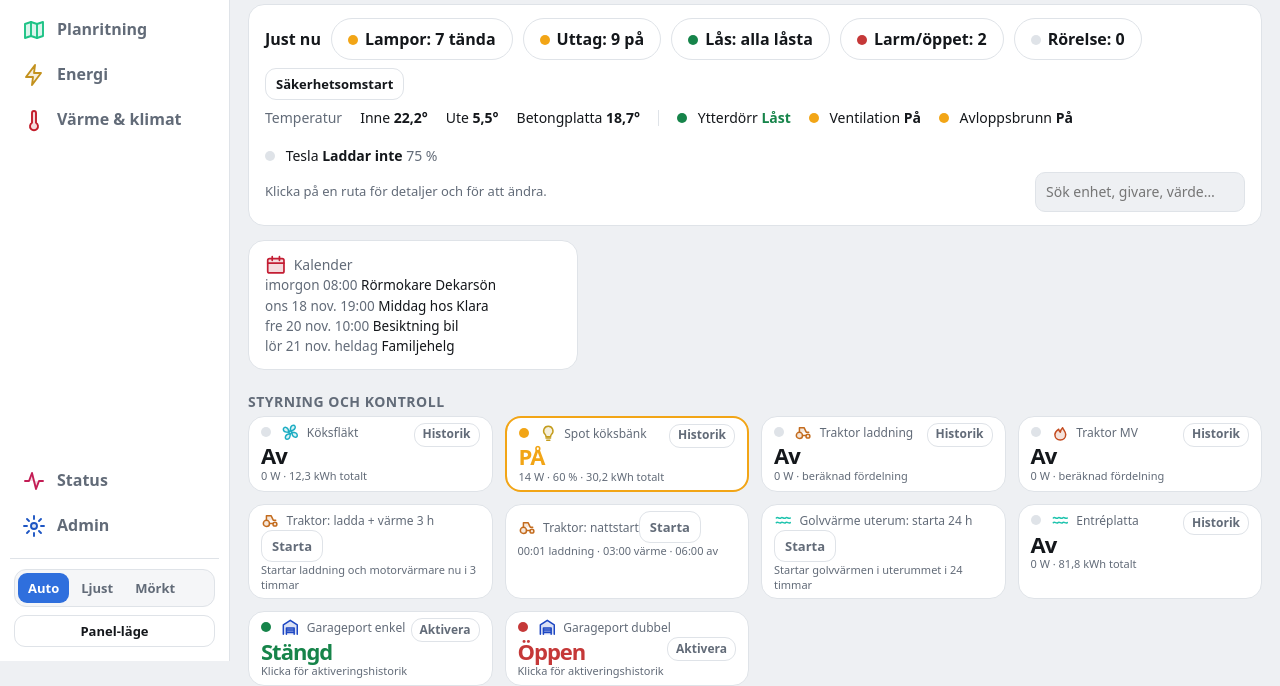
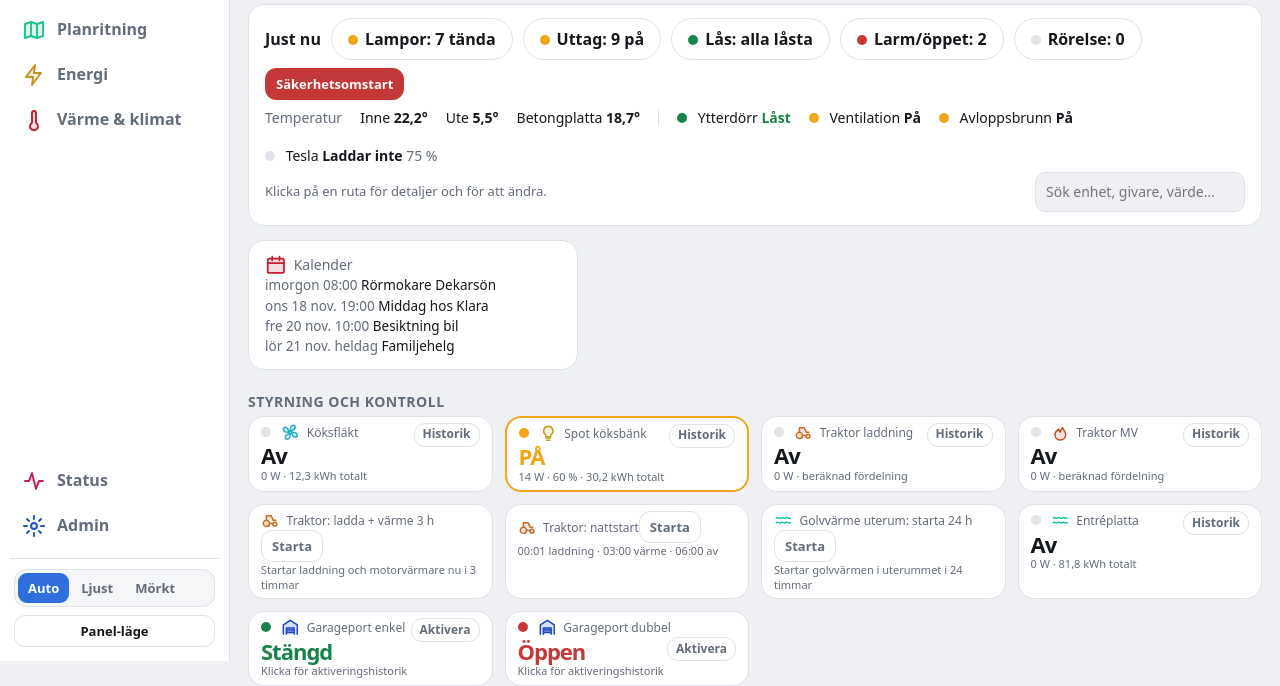
Before and after one commit to matthiasmodig/dekarson, a plain HTML site: page index.html in a window 1280 px wide. Shown: the part 139-825 px from the top of the page. Drawn offline with Linux system fonts and the light colour scheme.

Commit message:
Säkerhetsomstart-knappen röd
Co-Authored-By: Claude Sonnet 5.5 <noreply@anthropic.com>
Claude-Session: https://claude.ai/code/session_01Jw39BSqGiGDwKxaAz34Zai

```diff
--- a/index.html
+++ b/index.html
@@ -897,7 +897,7 @@ function safeRestartBtn(){
   const ID="5ffe013f-1f77-41cf-b40e-9c7d2dc32707",f=state.flows.find(x=>x.id===ID)||state.flows.find(x=>/starta upp efter strömavbrott/i.test(x.name));
   if(!f&&!isDemo())return "";const fid=f?f.id:ID;
   const cf="Starta efter strömavbrott? Flödet sätter VP - 1, VVB - 1, Avloppspump och Ventilation PÅ, Entré värme AV (och Frysvakt PÅ om det är 10 °C eller kallare ute), startar flödet Shelly – automatisk återanslutning och skickar en statusrapport till din telefon.";
-  return `<button class="btn sm" data-act="flow" data-id="${esc(fid)}" data-confirm="${esc(cf)}" title="Startar flödet Starta upp efter strömavbrott">${state.flash[fid]?"Skickat ✓":"Säkerhetsomstart"}</button>`;
+  return `<button class="btn sm" data-act="flow" data-id="${esc(fid)}" data-confirm="${esc(cf)}" style="background:#c53838;border-color:#c53838;color:#fff;font-weight:600" title="Startar flödet Starta upp efter strömavbrott">${state.flash[fid]?"Skickat ✓":"Säkerhetsomstart"}</button>`;
 }
 function statusBar(){
   const L=statusLists(),unl=L.locks.filter(x=>!x.ok).length,al=L.alarms.length+L.open.length;
```
